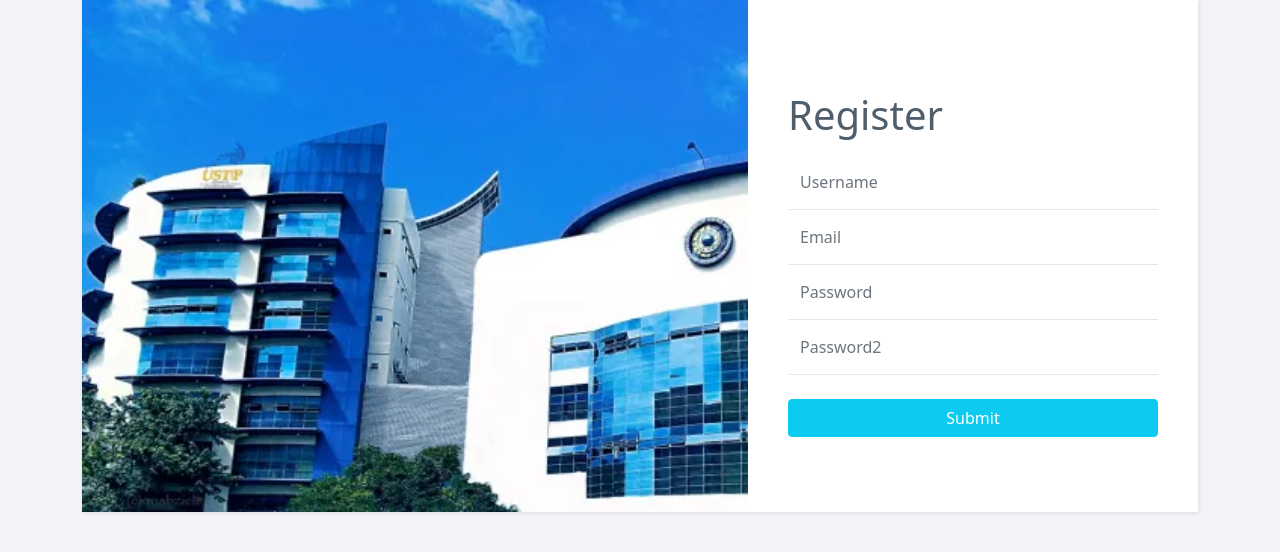
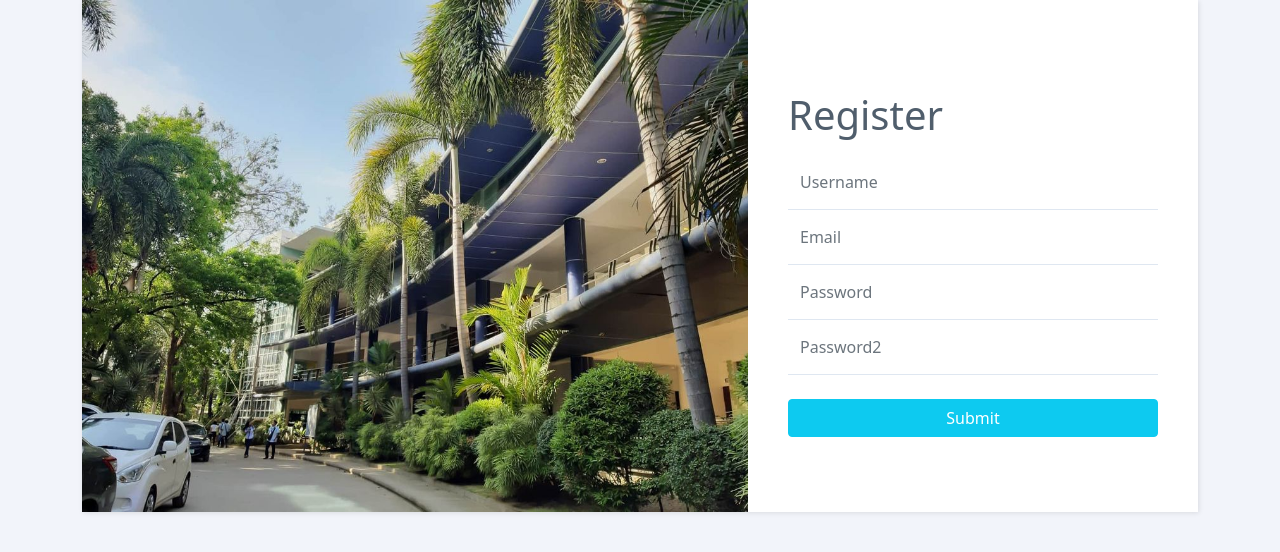
Before and after one commit to Krizziaamor11/ADET-FaceRecognition, a Django app: page /register/ in a window 1280 px wide. Shown: the part 93-645 px from the top of the page. Run offline with Django 4.2, Linux system fonts and the light colour scheme.

Commit message:
Changed the images

```diff
--- a/static/css/main.css
+++ b/static/css/main.css
@@ -1,7 +1,7 @@
 .register-photo .image-holder {
     display: table-cell;
     width: auto;
-    background: url(/static/img/temp_login.PNG);
+    background: url(/static/img/USTPhome.jpg);
     background-size: cover
 }
 
@@ -111,7 +111,7 @@
 }
 
   .landing-img{
-    background: linear-gradient(rgba(0, 0, 0, 0.5), rgba(0, 0, 0, 0.5)), url(/static/img/temp_login.PNG);
+    background: linear-gradient(rgba(0, 0, 0, 0.5), rgba(0, 0, 0, 0.5)), url(/static/img/USTPDASHb.jpg);
     background-position: center;
     background-repeat: no-repeat;
     background-size: cover;
```
Also changed, not shown: db.sqlite3, static/img/USTPDASHb.jpg (added), static/img/USTPhome.jpg (added).
